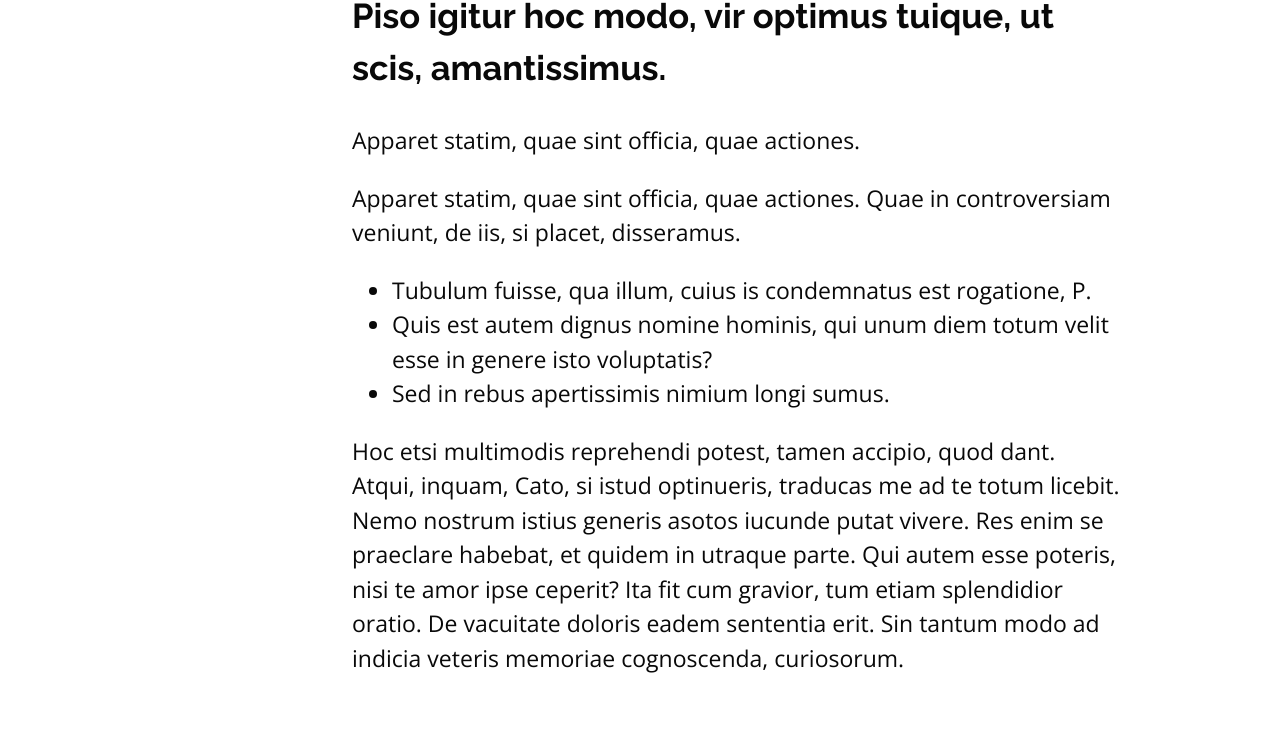
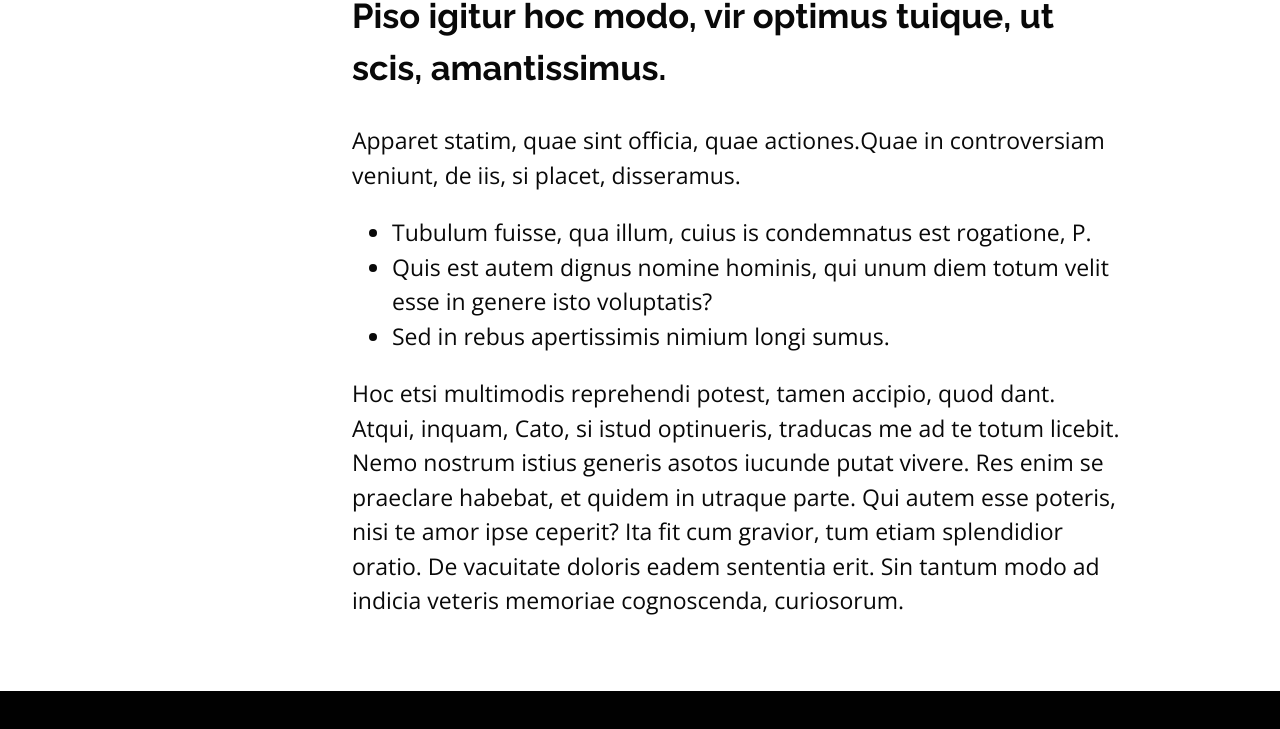
Before and after one commit to luciana-sarachu/holbertonschool-web_front_end, a plain HTML site: page 0x04-flexbox/100-article.html in a window 1280 px wide. Shown: the part 2060-2789 px from the top of the page. Drawn offline with nearby package versions, Linux system fonts and the light colour scheme.

Commit message:
advanced

```diff
--- a/0x04-flexbox/100-article.html
+++ b/0x04-flexbox/100-article.html
@@ -83,7 +83,7 @@
                 <blockquote cite="https://www.holbertonschool.com/">Ego autem tibi, Piso, assentior usu hoc venire, ut acrius aliquanto et attentius de claris viris locorum admonitu cogitemus.</blockquote>
                 <p>Omnia contraria, quos etiam insanos esse vultis. Tibi hoc incredibile, quod beatissimum.</p>
                 <h2>Piso igitur hoc modo, vir optimus tuique, ut scis, amantissimus.</h2>
-                <a href="https://www.holbertonschool.com/" target="_blank" rel="noopener noreferrer">Apparet statim, quae sint officia, quae actiones.</a><p>Apparet statim, quae sint officia, quae actiones. Quae in controversiam veniunt, de iis, si placet, disseramus.</p>
+                <p><a href="https://www.holbertonschool.com/" target="_blank" rel="noopener">Apparet statim, quae sint officia, quae actiones.</a>Quae in controversiam veniunt, de iis, si placet, disseramus.</p>
                 <ul>
                     <li>Tubulum fuisse, qua illum, cuius is condemnatus est rogatione, P.</li>
                     <li>Quis est autem dignus nomine hominis, qui unum diem totum velit esse in genere isto voluptatis?</li>
@@ -218,5 +218,4 @@
           </div>
         </footer>
 </body>
-
 </html>
```
